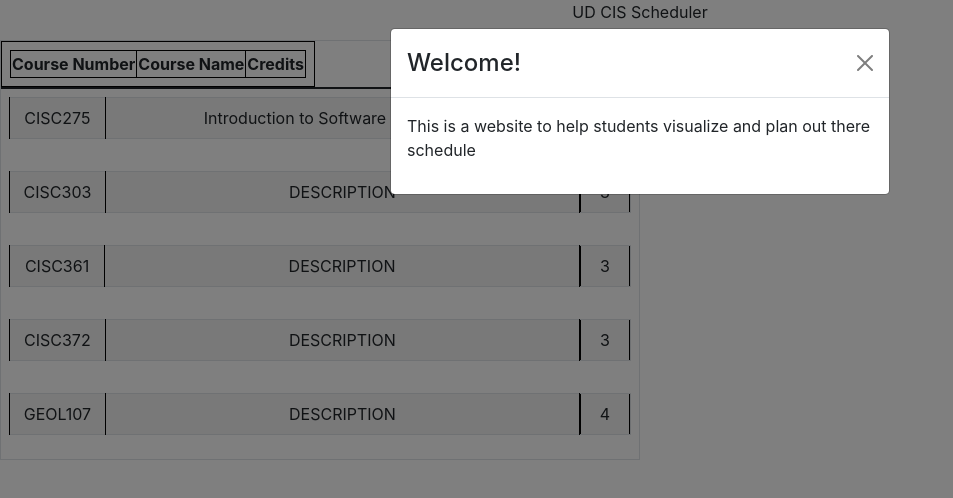
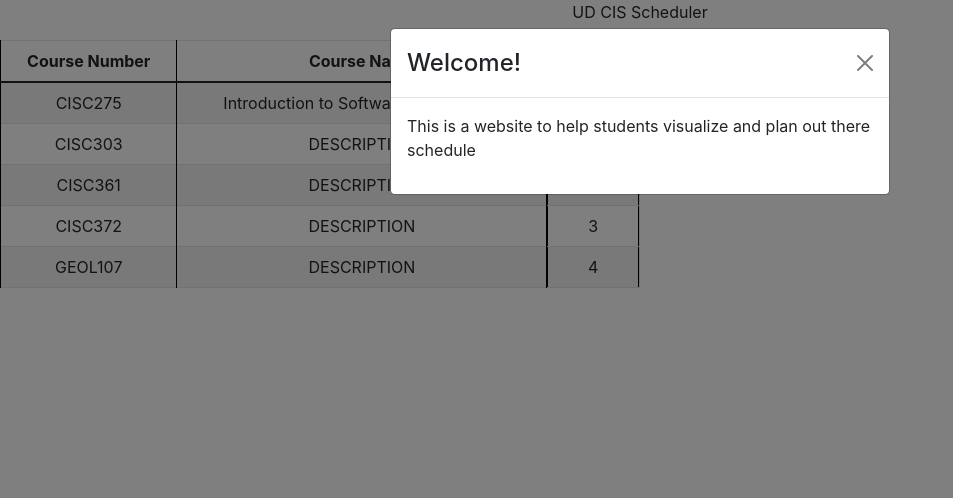
Before and after one commit to UD-CISC275-F21/ud-cis-scheduler-team-15, a React (Create React App) app: page / in a window 1280 px wide. Shown: the top 498 px of the page, without its empty margins (0-953 px from the left). Built offline with nearby package versions, Linux system fonts and the light colour scheme.

Commit message:
Fixed Semester Table formatting

```diff
--- a/src/App.css
+++ b/src/App.css
@@ -45,7 +45,6 @@ table, th, td{
 .split{
   display: flex;
   position: relative;
-  width: 50px;
 }
 
 .credits{
@@ -117,13 +116,6 @@ table, th, td{
   left: 35%;
 }
 
-.courseNum{
-  width:100px;
-}
-.courseName{
-  width:600px;
-}
-
-.semesterTable{
+.SemesterTable{
   width:50%;
 }
--- a/src/App.tsx
+++ b/src/App.tsx
@@ -1,12 +1,10 @@
 import "./App.css";
 import React, { useState } from "react";
 import COURSES from "./assets/courses.json";
-import { CourseViewer } from "./components/CourseViewer";
-import { SemesterViewer } from "./components/SemesterViewer";
 import { Course } from "./interfaces/course";
 import { Semester } from "./interfaces/semester";
 import {Welcome} from "./components/Welcome";
-import { ChangeData } from "./components/ChangeData";
+import { CoursesTable } from "./components/CoursesTable";
 
 function App(): JSX.Element {
     const [semester0, setSemester0] = useState<Semester>(COURSES[0] as Semester);
@@ -16,7 +14,7 @@ function App(): JSX.Element {
     return (
         <div className="App">
             <p>UD CIS Scheduler</p>
-            <SemesterViewer semester={semester0} setSemester={setSemester0}></SemesterViewer>
+            <CoursesTable semester={semester0} setSemester={setSemester0}></CoursesTable>
             <Welcome visible = {visible} setVisible = {setVisible}></Welcome>
         </div>
     );
--- a/src/components/CourseViewer.tsx
+++ b/src/components/CourseViewer.tsx
@@ -4,8 +4,9 @@ import { Course } from "../interfaces/course";
 import { Semester } from "../interfaces/semester";
 import { ChangeData } from "./ChangeData";
 
-export function CourseViewer({index, semester, setSemester}:
-    {index: number;
+export function CourseViewer({key, index, semester, setSemester}:
+    {key: number
+    index: number;
     semester: Semester;
     setSemester: (semester: Semester)=> void;
     }
@@ -21,8 +22,7 @@ export function CourseViewer({index, semester, setSemester}:
     }
 
     return (
-        <div>
-            <Table className = "courseViewer" striped={true} bordered hover
+        <tr key={key}
         // Citation: https://stackoverflow.com/questions/61126014/how-to-show-button-while-hover-over-box-using-react
             onMouseEnter={() => {
                 setDotsStyle({display: "block"});
@@ -30,8 +30,6 @@ export function CourseViewer({index, semester, setSemester}:
             onMouseLeave={() => {
                 setDotsStyle({display: "none"});
             }}>
-                <tbody>
-                    <tr>
             <td className="courseNum">{semester.courses[index].number}</td>
             <td className="courseName">{semester.courses[index].name}</td>
             <td className = "split">
@@ -42,10 +40,7 @@ export function CourseViewer({index, semester, setSemester}:
                     <div className = "dot"></div>
                 </button>
             </td>
+            <ChangeData course={semester.courses[index]} setCourse={setCourse} visible={changePromptVis} setVisible={setChangePromptVis} i={0}></ChangeData>
         </tr>
-                </tbody>
-            </Table>
-            <ChangeData course={semester.courses[index]} setCourse={setCourse} visible={changePromptVis} setVisible={setChangePromptVis} i={0}></ChangeData>
-        </div>
     );
 }
--- a/src/components/CoursesTable.tsx
+++ b/src/components/CoursesTable.tsx
@@ -1,5 +1,5 @@
 import React, { useState } from "react";
-import { TextDecoder } from "util";
+import { Table } from "react-bootstrap";
 import { Course } from "../interfaces/course";
 import { Semester } from "../interfaces/semester";
 import { CourseViewer } from "./CourseViewer";
@@ -9,14 +9,28 @@ export function CoursesTable({semester, setSemester}:
     setSemester: (semester: Semester)=>void}):
     JSX.Element{
     return (
-        <div>
-            {semester.courses.map((c:Course, index:number) => {
-                return (<div key={index}>
-                    <CourseViewer index={index} semester={semester} setSemester={setSemester}></CourseViewer>
-                </div>
-                );
-            }
-            )}
-        </div>
+        <Table className = "SemesterTable" striped={true} bordered>
+            <thead>
+                <tr>
+                    <th>
+                        Course Number
+                    </th>
+                    <th>
+                        Course Name
+                    </th>
+                    <th>
+                        Credits
+                    </th>
+                </tr>
+            </thead>
+            <tbody>
+                {semester.courses.map((c:Course, index:number) => {
+                    return (
+                        <CourseViewer key={index} index={index} semester={semester} setSemester={setSemester}></CourseViewer>
+                    );
+                }
+                )}
+            </tbody>
+        </Table>
     );
 }
--- a/src/components/SemesterViewer.tsx
+++ /dev/null
@@ -1,33 +0,0 @@
-import React, { useState } from "react";
-import { Table } from "react-bootstrap";
-import { Course } from "../interfaces/course";
-import { Semester } from "../interfaces/semester";
-import { ChangeData } from "./ChangeData";
-import { CourseViewer } from "./CourseViewer";
-import { CoursesTable } from "./CoursesTable";
-import { SemesterHeader } from "./SemesterHeader";
-
-export function SemesterViewer({semester, setSemester}:
-    {semester: Semester;
-    setSemester: (semester: Semester)=>void}):
-    JSX.Element {
-
-    function setCourse(i: number, course: Course):void{
-        const temp_semester = semester;
-        temp_semester.courses[i] = course;
-        setSemester(temp_semester);
-    }
-
-    const [dotsStyle, setDotsStyle] = useState({display: "none"});
-    const [changePromptVis, setChangePromptVis] = useState<boolean>(false);
-    return (
-        <div className="semesterTable">
-            <Table striped={true} bordered hover>
-                <thead>
-                    <SemesterHeader></SemesterHeader>
-                </thead>
-                <CoursesTable semester={semester} setSemester={setSemester}/>
-            </Table>
-        </div>
-    );
-}
```
Lines whose indentation alone changed are shown as unchanged.
